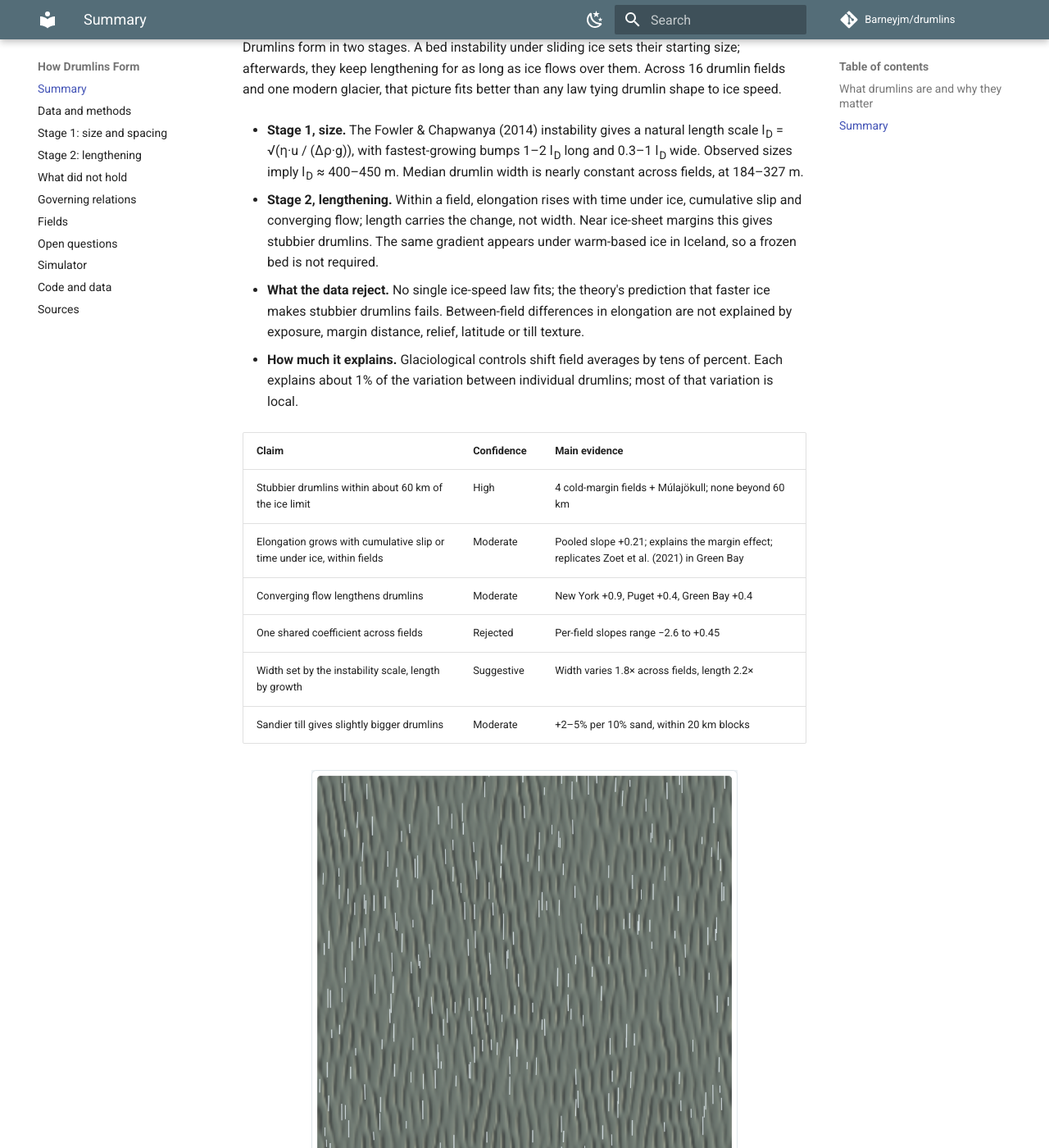
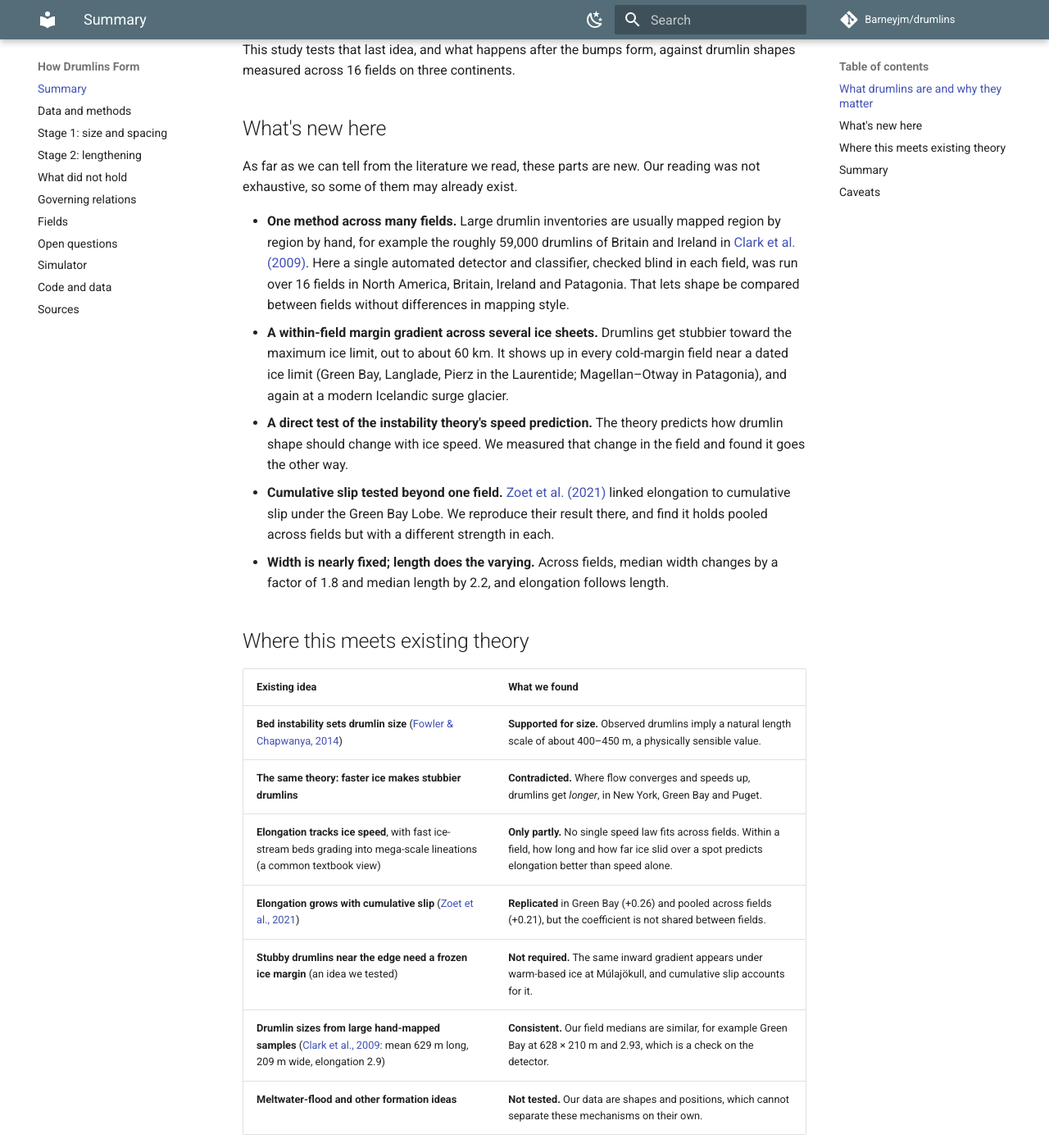
Before and after one commit to Barneyjm/drumlins, an MkDocs documentation site: the page built from docs/index.md, in a window 1280 px wide and 1400 px high, scrolled down 1611 px. Shown: the whole window at 82% size. Built offline with MkDocs 1.6.1 and Material for MkDocs 9.7.7, drawn with Linux system fonts in a browser that asks for light colours; comment, search, counter and statistics services are not loaded; some of the changed text lies outside the part shown.

Commit message:
Home page: what's new, comparison with existing theory, and caveats
Co-Authored-By: Claude Opus 5.5 <noreply@anthropic.com>
Claude-Session: https://claude.ai/code/session_017NsMUQrR896KncvLPx4HsB

```diff
--- a/docs/index.md
+++ b/docs/index.md
@@ -1,6 +1,9 @@
 # How Drumlins Form: Evidence from 16 Fields
 
 *James · November 2026*
+
+!!! warning "Read this first: an amateur study"
+    I'm not a geologist. This is an independent project done with an AI model (Anthropic's Claude Opus) doing most of the analysis, and it has not been peer-reviewed. Treat it as a careful exploration with open data and code, not as an established result. See [Caveats](#caveats) below for the specific limits, and please [open an issue](https://github.com/Barneyjm/drumlins/issues) if you spot a mistake.
 
 ## What drumlins are and why they matter
 
@@ -18,6 +21,29 @@ A drumlin is a streamlined hill shaped by an ice sheet flowing over its bed: blu
 - **How they form is still unsolved.** Geologists have argued about it since the 1800s. Drumlins can be made of till, gravel or bedrock, so their contents alone do not settle it. Theories range from ice moulding soft sediment to meltwater floods to a bed instability, like ripples in sand, that grows bumps of a preferred size.
 
 This study tests that last idea, and what happens after the bumps form, against drumlin shapes measured across 16 fields on three continents.
+
+## What's new here
+
+As far as we can tell from the literature we read, these parts are new. Our reading was not exhaustive, so some of them may already exist.
+
+- **One method across many fields.** Large drumlin inventories are usually mapped region by region by hand, for example the roughly 59,000 drumlins of Britain and Ireland in [Clark et al. (2009)](https://www.sciencedirect.com/science/article/abs/pii/S0277379108002540). Here a single automated detector and classifier, checked blind in each field, was run over 16 fields in North America, Britain, Ireland and Patagonia. That lets shape be compared between fields without differences in mapping style.
+- **A within-field margin gradient across several ice sheets.** Drumlins get stubbier toward the maximum ice limit, out to about 60 km. It shows up in every cold-margin field near a dated ice limit (Green Bay, Langlade, Pierz in the Laurentide; Magellan–Otway in Patagonia), and again at a modern Icelandic surge glacier.
+- **A direct test of the instability theory's speed prediction.** The theory predicts how drumlin shape should change with ice speed. We measured that change in the field and found it goes the other way.
+- **Cumulative slip tested beyond one field.** [Zoet et al. (2021)](https://onlinelibrary.wiley.com/doi/10.1002/esp.5192) linked elongation to cumulative slip under the Green Bay Lobe. We reproduce their result there, and find it holds pooled across fields but with a different strength in each.
+- **Width is nearly fixed; length does the varying.** Across fields, median width changes by a factor of 1.8 and median length by 2.2, and elongation follows length.
+
+## Where this meets existing theory
+
+| Existing idea | What we found |
+| --- | --- |
+| **Bed instability sets drumlin size** ([Fowler & Chapwanya, 2014](https://royalsocietypublishing.org/doi/10.1098/rspa.2014.0185)) | **Supported for size.** Observed drumlins imply a natural length scale of about 400–450 m, a physically sensible value. |
+| **The same theory: faster ice makes stubbier drumlins** | **Contradicted.** Where flow converges and speeds up, drumlins get *longer*, in New York, Green Bay and Puget. |
+| **Elongation tracks ice speed**, with fast ice-stream beds grading into mega-scale lineations (a common textbook view) | **Only partly.** No single speed law fits across fields. Within a field, how long and how far ice slid over a spot predicts elongation better than speed alone. |
+| **Elongation grows with cumulative slip** ([Zoet et al., 2021](https://onlinelibrary.wiley.com/doi/10.1002/esp.5192)) | **Replicated** in Green Bay (+0.26) and pooled across fields (+0.21), but the coefficient is not shared between fields. |
+| **Stubby drumlins near the edge need a frozen ice margin** (an idea we tested) | **Not required.** The same inward gradient appears under warm-based ice at Múlajökull, and cumulative slip accounts for it. |
+| **Drumlin sizes from large hand-mapped samples** ([Clark et al., 2009](https://www.sciencedirect.com/science/article/abs/pii/S0277379108002540): mean 629 m long, 209 m wide, elongation 2.9) | **Consistent.** Our field medians are similar, for example Green Bay at 628 × 210 m and 2.93, which is a check on the detector. |
+| **Meltwater-flood and other formation ideas** | **Not tested.** Our data are shapes and positions, which cannot separate these mechanisms on their own. |
+
 
 ## Summary
 
@@ -44,3 +70,12 @@ Drumlins form in two stages. A bed instability under sliding ice sets their star
   [![The drumlin field simulator](assets/simulator.png){ width="520" }](simulator.md)
   <figcaption>Try the <a href="simulator/">interactive simulator</a>: drag the ice and bed sliders and watch a drumlin field grow.</figcaption>
 </figure>
+
+## Caveats
+
+- **Who did this.** I'm not a geologist and have no training in glacial geomorphology. The analysis was done with Claude Opus, and drumlin labels came from me and from Claude Opus, Claude Sonnet and Claude Haiku, not from trained mappers.
+- **Not peer-reviewed.** No geologist has checked the methods or the conclusions. The claims of novelty rest on a limited literature search.
+- **Detection errors.** Blind checks put precision at 67–85% per field, so 15–33% of accepted "drumlins" may be something else (a moraine hummock, a kame, a hill cut by roads).
+- **Coarse inputs.** Ice-margin reconstructions are generalised and come in time slices of half a thousand years or more. Cumulative slip comes from a simple ice-profile model, not a calibrated reconstruction. Soil data come from map units, not boreholes.
+- **Correlation, not mechanism.** The results describe how drumlin shape varies; they do not show what physically causes it. Each control explains only about 1% of the variation between individual drumlins.
+- **Field choice.** The 16 fields are the ones where public elevation data and our detector worked well, not a designed sample.
```
Also changed, not shown: docs/sources.md (+1 -0 lines).
